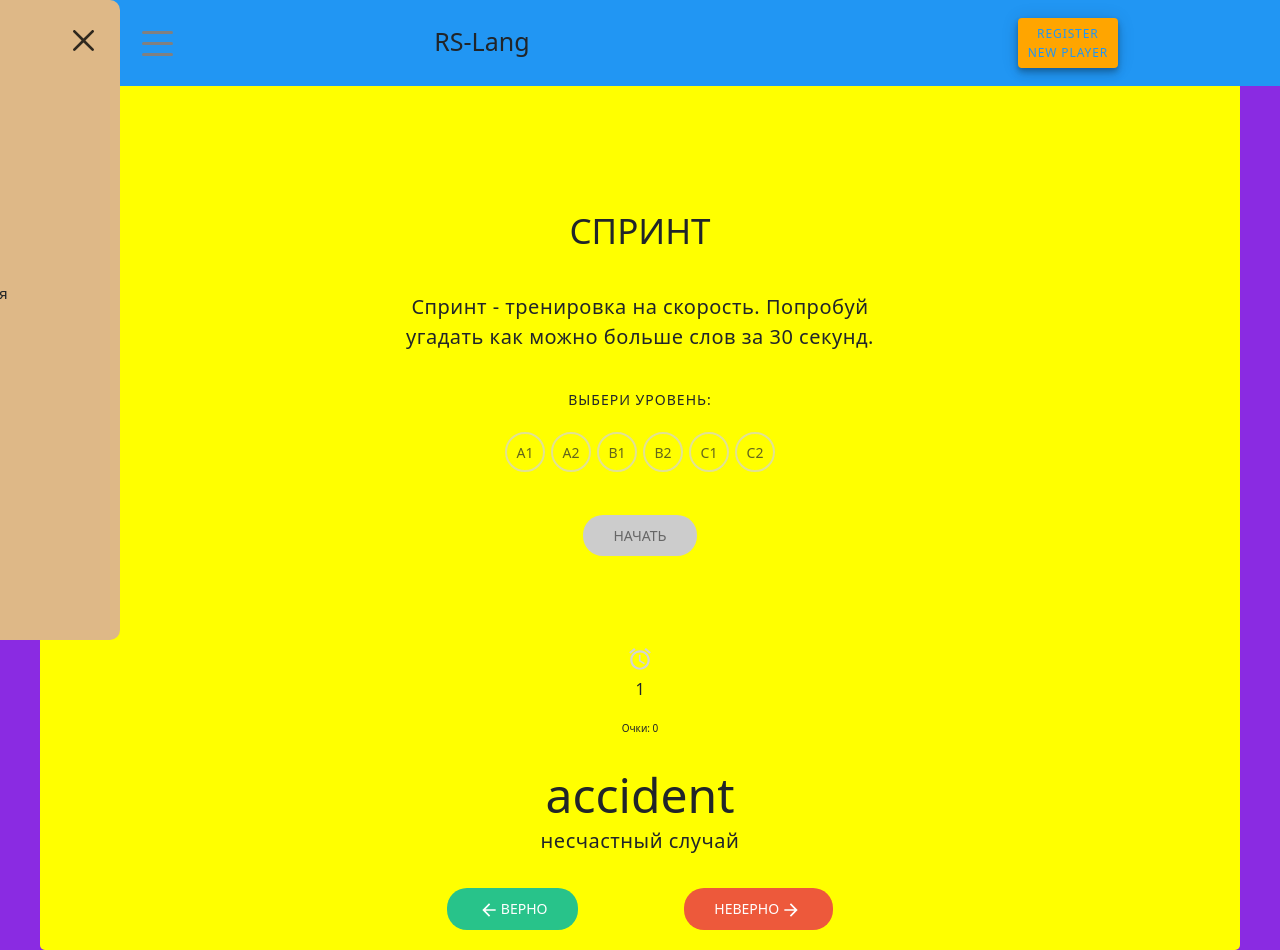
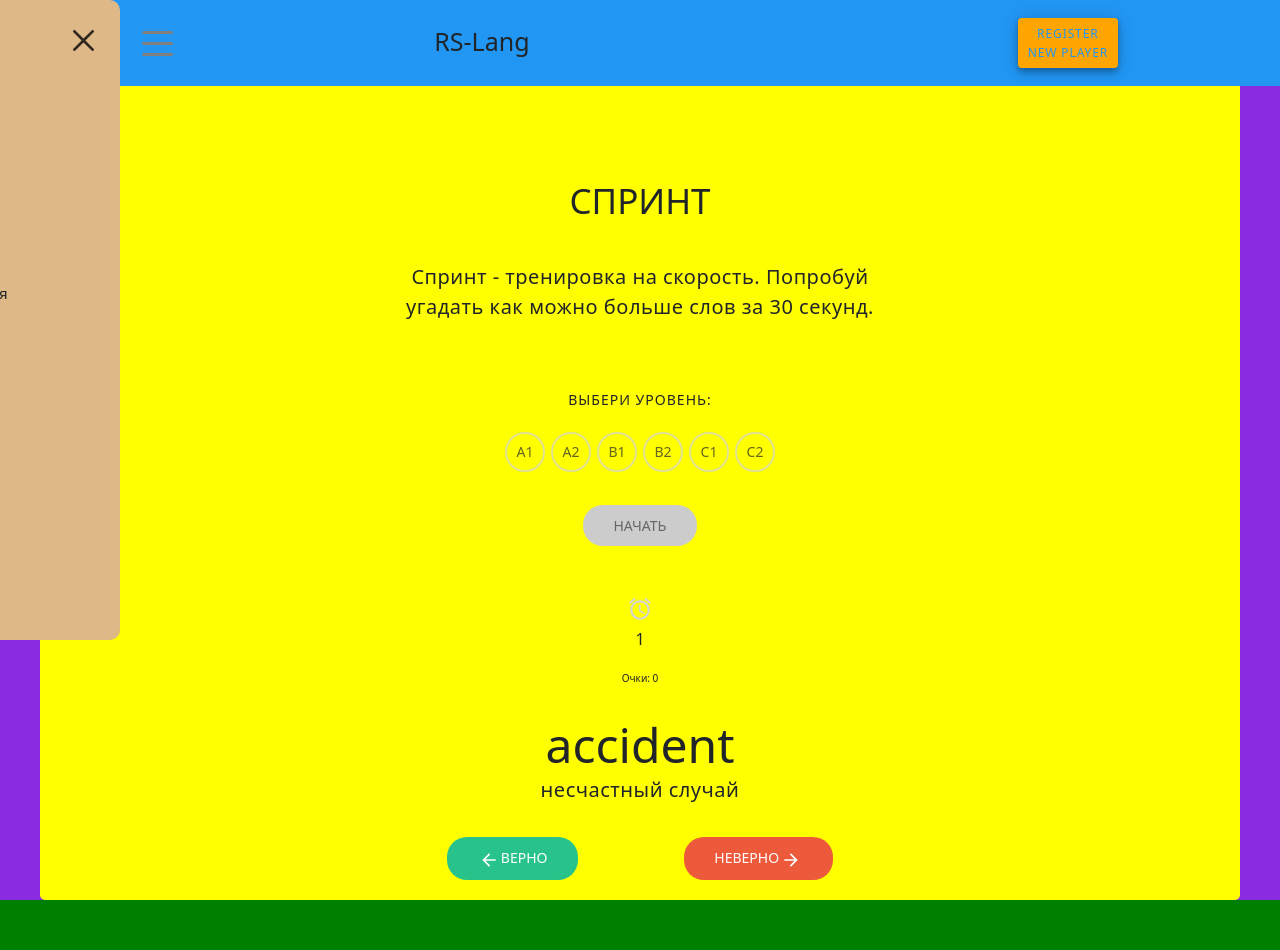
Before and after one commit to darya-kun/rslang, a React (Create React App) app in the folder rslang/: page /games/sprint in a window 1280 px wide. After the commit the page ends 900 px from the top, so only its background shows below. Built offline with nearby package versions, Linux system fonts and the light colour scheme.

Commit message:
feat: change start screen's styles

```diff
--- a/rslang/src/components/SprintGame/SprintGame.css
+++ b/rslang/src/components/SprintGame/SprintGame.css
@@ -1,13 +1,3 @@
-.sprint {
-  width: 100%;
-  height: 100vh;
-  display: flex;
-  justify-content: center;
-  align-items: center;
-  flex-direction: column;
-  position: relative;
-}
-
 /* Start screen */
 .start-screen {
   display: flex;
@@ -16,17 +6,17 @@
   justify-content: space-between;
   max-width: 600px;
   width: 90%;
+  /* height: 100vh; */
+  padding: 50px 0;
   text-align: center;
-  height: 100vh;
-  padding: 50px 0;
 }
 
 .start-screen__description {
-  height: 100%;
   display: flex;
   flex-direction: column;
   align-items: center;
   justify-content: center;
+  margin-bottom: 60px;
 }
 
 .start-screen__title {
@@ -51,6 +41,7 @@
   align-items: center;
   justify-content: space-between;
   width: 100%;
+  margin-bottom: 30px;
 }
 
 .level-button {
@@ -78,7 +69,6 @@
 }
 
 .start-screen__button {
-  margin: 40px 0;
   padding: 10px 30px;
   border: none;
   font-size: 14px;
@@ -94,8 +84,17 @@
   cursor: default;
 }
 
+/* Game */
+.sprint {
+  width: 100%;
+  /* height: 100vh; */
+  display: flex;
+  justify-content: center;
+  align-items: center;
+  flex-direction: column;
+  position: relative;
+}
 
-/* Game */
 .game {
   width: 100%;
   display: flex;
```
